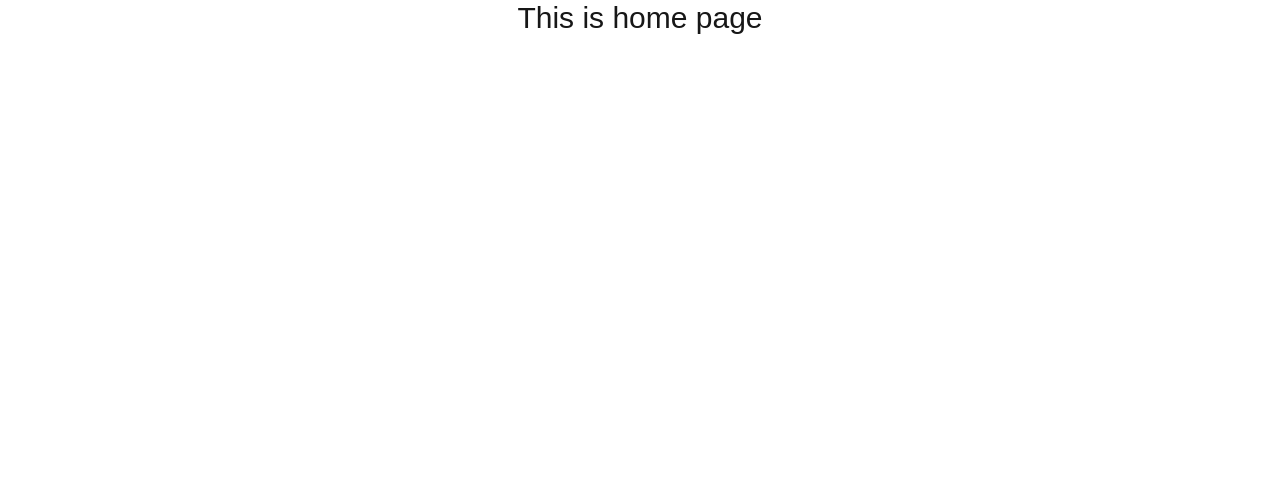
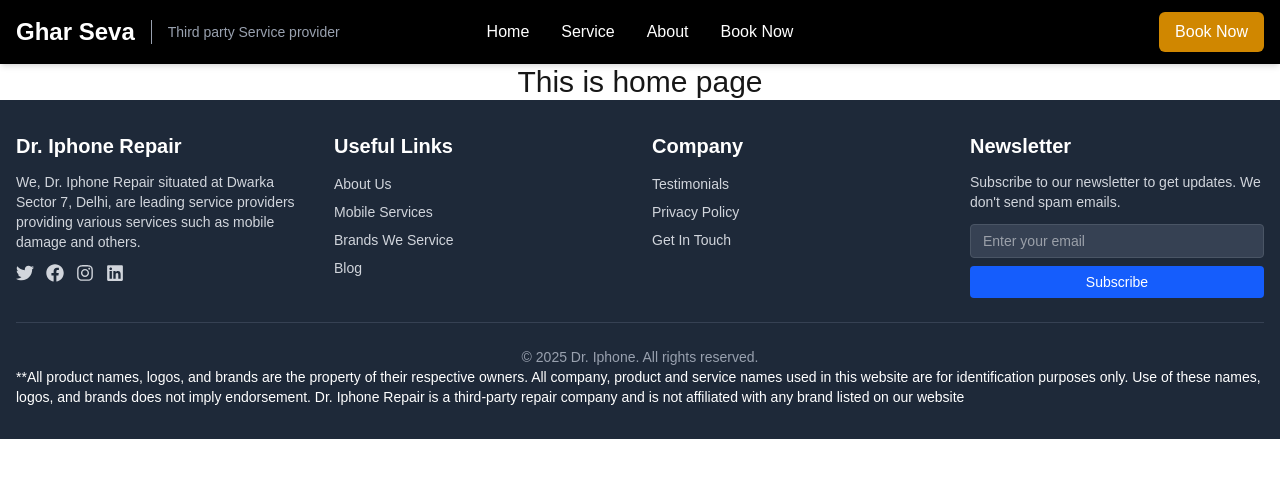
Before and after one commit to SonuSinghGit/GHAR_SEVA, a Next.js app: page / in a window 1280 px wide. Shown: the top 478 px of the page. Built offline with nearby package versions, Linux system fonts and the light colour scheme.

Commit message:
modify navbar and footer components

```diff
--- a/package.json
+++ b/package.json
@@ -9,9 +9,11 @@
     "lint": "next lint"
   },
   "dependencies": {
+    "install": "^0.13.0",
+    "next": "15.4.6",
     "react": "19.1.0",
     "react-dom": "19.1.0",
-    "next": "15.4.6"
+    "react-icons": "^5.5.0"
   },
   "devDependencies": {
     "@tailwindcss/postcss": "^4",
--- a/src/app/layout.js
+++ b/src/app/layout.js
@@ -1,5 +1,7 @@
 import { Geist, Geist_Mono } from "next/font/google";
 import "./globals.css";
+import Navbar from "@/components/Navbar";
+import Footer from "@/components/Footer";
 
 const geistSans = Geist({
   variable: "--font-geist-sans",
@@ -22,7 +24,9 @@ export default function RootLayout({ children }) {
       <body
         className={`${geistSans.variable} ${geistMono.variable} antialiased`}
       >
+        <Navbar/>
         {children}
+        <Footer/>
       </body>
     </html>
   );
--- a/src/components/Footer.js
+++ b/src/components/Footer.js
@@ -1,11 +1,86 @@
-import React from 'react'
+import React from 'react';
+import Link from 'next/link';
+import { FaTwitter, FaFacebook, FaInstagram, FaLinkedin } from 'react-icons/fa';
 
 function Footer() {
   return (
-    <div>
-      This is Footer Page
-    </div>
-  )
+    <footer className="bg-gray-800 text-white py-8 px-4">
+      <div className="container mx-auto grid grid-cols-1 md:grid-cols-2 lg:grid-cols-4 gap-6">
+        {/* Company Info */}
+        <div className="space-y-3">
+          <h3 className="text-xl font-bold">Dr. Iphone Repair</h3>
+          <p className="text-gray-300 text-sm">
+            We, Dr. Iphone Repair situated at Dwarka Sector 7, Delhi, are leading service providers providing various services such as mobile damage and others.
+          </p>
+          <div className="flex space-x-3">
+            <a href="#" className="text-gray-300 hover:text-blue-400 transition">
+              <FaTwitter size={18} />
+            </a>
+            <a href="#" className="text-gray-300 hover:text-blue-600 transition">
+              <FaFacebook size={18} />
+            </a>
+            <a href="#" className="text-gray-300 hover:text-pink-500 transition">
+              <FaInstagram size={18} />
+            </a>
+            <a href="#" className="text-gray-300 hover:text-blue-700 transition">
+              <FaLinkedin size={18} />
+            </a>
+          </div>
+        </div>
+
+        {/* Useful Links */}
+        <div className="space-y-3">
+          <h3 className="text-xl font-bold">Useful Links</h3>
+          <ul className="space-y-1">
+            <li><Link href="/about" className="text-gray-300 hover:text-white transition text-sm">About Us</Link></li>
+            <li><Link href="/services" className="text-gray-300 hover:text-white transition text-sm">Mobile Services</Link></li>
+            <li><Link href="/brands" className="text-gray-300 hover:text-white transition text-sm">Brands We Service</Link></li>
+            <li><Link href="/blogs" className="text-gray-300 hover:text-white transition text-sm">Blog</Link></li>
+          </ul>
+        </div>
+
+        {/* Company Links */}
+        <div className="space-y-3">
+          <h3 className="text-xl font-bold">Company</h3>
+          <ul className="space-y-1">
+            <li><Link href="/testimonials" className="text-gray-300 hover:text-white transition text-sm">Testimonials</Link></li>
+            <li><Link href="/privacy" className="text-gray-300 hover:text-white transition text-sm">Privacy Policy</Link></li>
+            <li><Link href="/contact" className="text-gray-300 hover:text-white transition text-sm">Get In Touch</Link></li>
+          </ul>
+        </div>
+
+        {/* Newsletter */}
+        <div className="space-y-3">
+          <h3 className="text-xl font-bold">Newsletter</h3>
+          <p className="text-gray-300 text-sm">
+            Subscribe to our newsletter to get updates. We don't send spam emails.
+          </p>
+          <form className="flex flex-col space-y-2">
+            <input
+              type="email"
+              placeholder="Enter your email"
+              className="px-3 py-1.5 rounded bg-gray-700 text-white border border-gray-600 focus:outline-none focus:border-blue-500 text-sm"
+              required
+            />
+            <button
+              type="submit"
+              className="bg-blue-600 hover:bg-blue-700 text-white py-1.5 px-4 rounded transition text-sm"
+            >
+              Subscribe
+            </button>
+          </form>
+        </div>
+      </div>
+
+      {/* Copyright */}
+      <div className="border-t border-gray-700 mt-6 pt-6 text-center text-gray-400 text-sm">
+        <p>&copy; {new Date().getFullYear()} Dr. Iphone. All rights reserved.</p>
+      </div>
+      <div className='text-sm'>
+        **All product names, logos, and brands are the property of their respective owners. All company, product and service names used in this website are for identification purposes only. Use of these names, logos, and brands does not imply endorsement. Dr. Iphone Repair is a third-party repair company and is not affiliated with any brand listed on our website
+      </div>
+    </footer>
+  );
 }
 
-export default Footer
+export default Footer;
--- a/src/components/Navbar.js
+++ b/src/components/Navbar.js
@@ -1,11 +1,69 @@
-import React from 'react'
+"use client";
 
-function Navbar() {
+import Link from 'next/link';
+
+const Navbar = () => {
   return (
-    <div>
-      This is Navbar page
-    </div>
-  )
-}
+    <nav className="bg-black shadow-md sticky top-0 z-50">
+      <div className="container mx-auto px-4 py-3">
+        <div className="flex items-center justify-between">
+          {/* Logo and Separator - Left side */}
+          <div className="flex items-center space-x-2 sm:space-x-4">
+            <Link
+              href="/"
+              className="text-lg sm:text-xl md:text-2xl font-bold text-white hover:text-blue-600 transition-colors whitespace-nowrap"
+            >
+              Ghar Seva
+            </Link>
+            <div className="hidden sm:flex items-center">
+              <span className="h-6 w-px bg-gray-400"></span>
+              <span className="ml-2 sm:ml-4 text-gray-400 text-xs sm:text-sm whitespace-nowrap">
+                Third party Service provider
+              </span>
+            </div>
+          </div>
 
-export default Navbar
+          {/* Centered Navigation Links */}
+          <div className="absolute left-1/2 transform -translate-x-1/2 flex items-center space-x-4 md:space-x-6 lg:space-x-8">
+            <Link
+              href="/"
+              className="text-white hover:text-blue-600 font-medium transition-colors text-sm md:text-base"
+            >
+              Home
+            </Link>
+            <Link
+              href="/service"
+              className="text-white hover:text-blue-600 font-medium transition-colors text-sm md:text-base"
+            >
+              Service
+            </Link>
+            <Link
+              href="/about"
+              className="text-white hover:text-blue-600 font-medium transition-colors text-sm md:text-base"
+            >
+              About
+            </Link>
+            <Link
+              href="/testimonial"
+              className="text-white hover:text-blue-600 font-medium transition-colors text-sm md:text-base"
+            >
+              Book Now
+            </Link>
+          </div>
+
+          {/* Book Now Button - Right side */}
+          <div className="flex items-center">
+            <Link
+              href="/booknow"
+              className="bg-yellow-600 hover:bg-yellow-800 text-white px-3 py-1 sm:px-4 sm:py-2 rounded-md font-medium transition-colors whitespace-nowrap text-sm md:text-base"
+            >
+              Book Now
+            </Link>
+          </div>
+        </div>
+      </div>
+    </nav>
+  );
+};
+
+export default Navbar;
```
Also changed, not shown: 1 other file (tests, documents, lock files or other folders).
